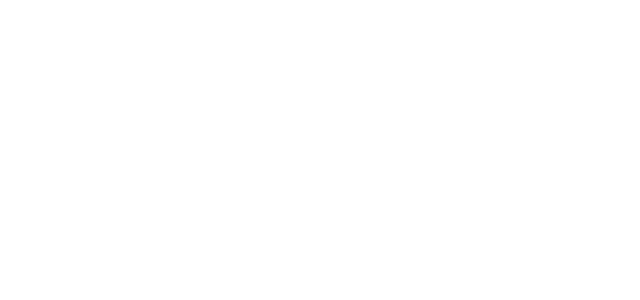
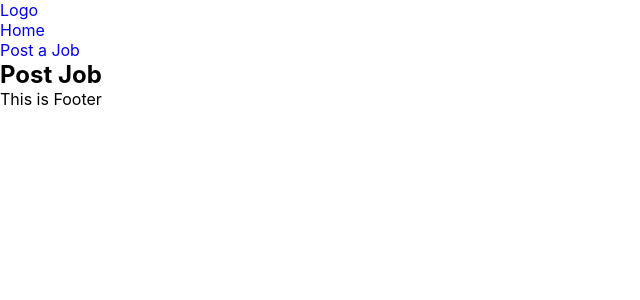
Before and after one commit to utopian-coder/Jobify, a React (Vite) app: page /post-job in a window 1280 px wide. Before the commit this address had no page. Shown: the top 300 px of the page, without its empty margins (0-640 px from the left). Built offline with nearby package versions, Linux system fonts and the light colour scheme; the HTML template or start-up script is replaced by a standard one.

Commit message:
Add necessary components.

```diff
--- a/package.json
+++ b/package.json
@@ -13,6 +13,7 @@
     "@supabase/supabase-js": "^2.31.0",
     "react": "^18.2.0",
     "react-dom": "^18.2.0",
+    "react-icons": "^4.10.1",
     "react-router-dom": "^6.14.2",
     "uuid": "^9.0.0"
   },
--- a/src/App.jsx
+++ b/src/App.jsx
@@ -1,10 +1,15 @@
 import { Route, Routes } from "react-router";
 import HomePage from "./pages/HomePage";
+import PostJobPage from "./pages/PostJobPage";
+import Layout from "./components/UI/Layout";
 
 function App() {
   return (
     <Routes>
-      <Route index element={<HomePage />} />
+      <Route path='/' element={<Layout />}>
+        <Route index element={<HomePage />} />
+        <Route path='/post-job' element={<PostJobPage />} />
+      </Route>
     </Routes>
   );
 }
--- /dev/null
+++ b/src/components/Footer.jsx
@@ -0,0 +1,7 @@
+import React from "react";
+
+const Footer = () => {
+  return <footer>This is Footer</footer>;
+};
+
+export default Footer;
--- /dev/null
+++ b/src/components/Header.jsx
@@ -0,0 +1,22 @@
+import React from "react";
+import { Link } from "react-router-dom";
+
+const Header = () => {
+  return (
+    <section>
+      <Link to='/'>Logo</Link>
+      <nav>
+        <ul>
+          <li>
+            <Link to='/'>Home</Link>
+          </li>
+          <li>
+            <Link to='/post-job'>Post a Job</Link>
+          </li>
+        </ul>
+      </nav>
+    </section>
+  );
+};
+
+export default Header;
--- /dev/null
+++ b/src/components/PostJobForm.jsx
@@ -0,0 +1,12 @@
+import React from "react";
+
+const PostJobForm = () => {
+  return (
+    <article>
+      <h2>Post Job</h2>
+      <form></form>
+    </article>
+  );
+};
+
+export default PostJobForm;
--- /dev/null
+++ b/src/components/UI/Layout.jsx
@@ -0,0 +1,16 @@
+import React from "react";
+import Header from "../Header";
+import { Outlet } from "react-router-dom";
+import Footer from "../Footer";
+
+const Layout = () => {
+  return (
+    <>
+      <Header />
+      <Outlet />
+      <Footer />
+    </>
+  );
+};
+
+export default Layout;
--- /dev/null
+++ b/src/pages/PostJobPage.jsx
@@ -0,0 +1,7 @@
+import PostJobForm from "../components/PostJobForm";
+
+const PostJobPage = () => {
+  return <PostJobForm />;
+};
+
+export default PostJobPage;
```
Also changed, not shown: src/components/Jobs/JobSearchOptions.jsx (added, +16 -0 lines), src/components/Jobs/Jobs.jsx (+14 -0 lines), 1 other file (tests, documents, lock files or other folders).
